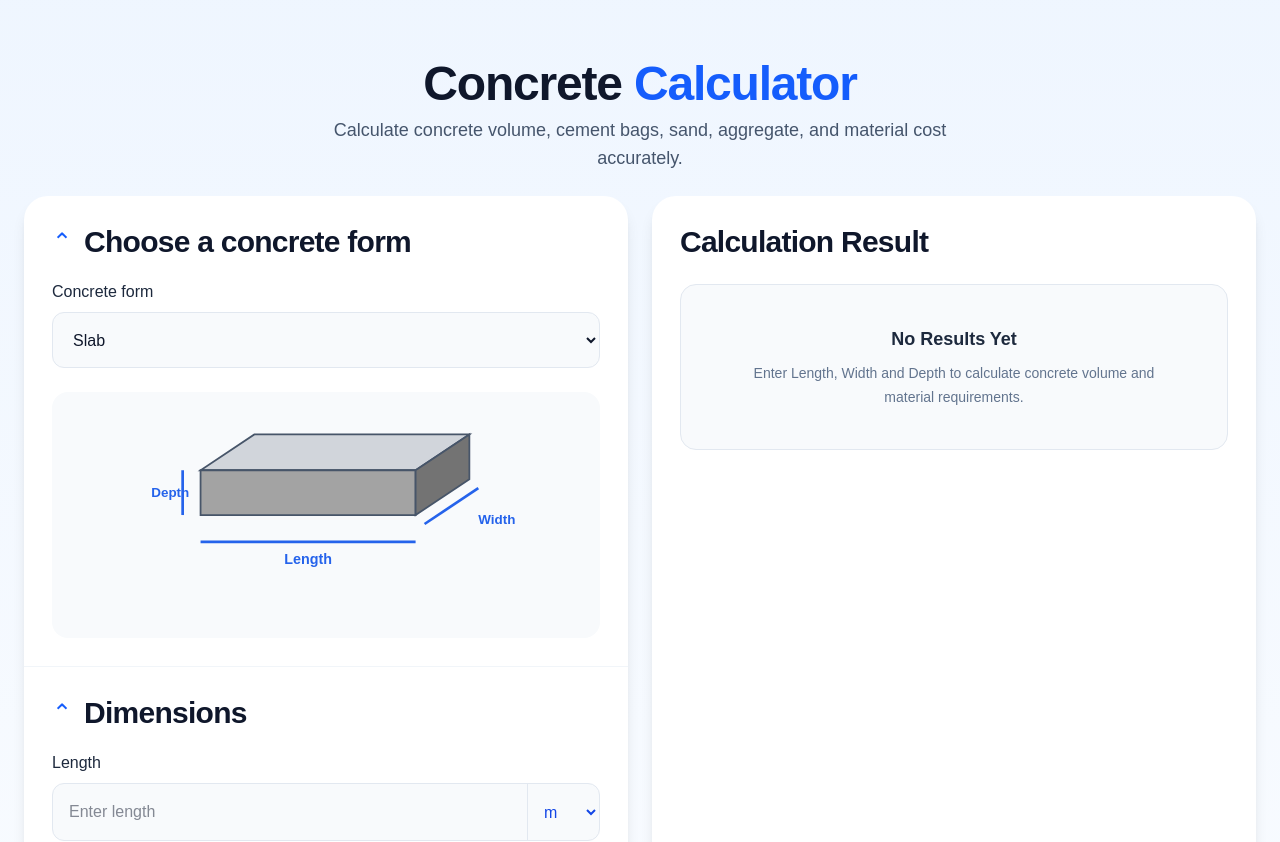
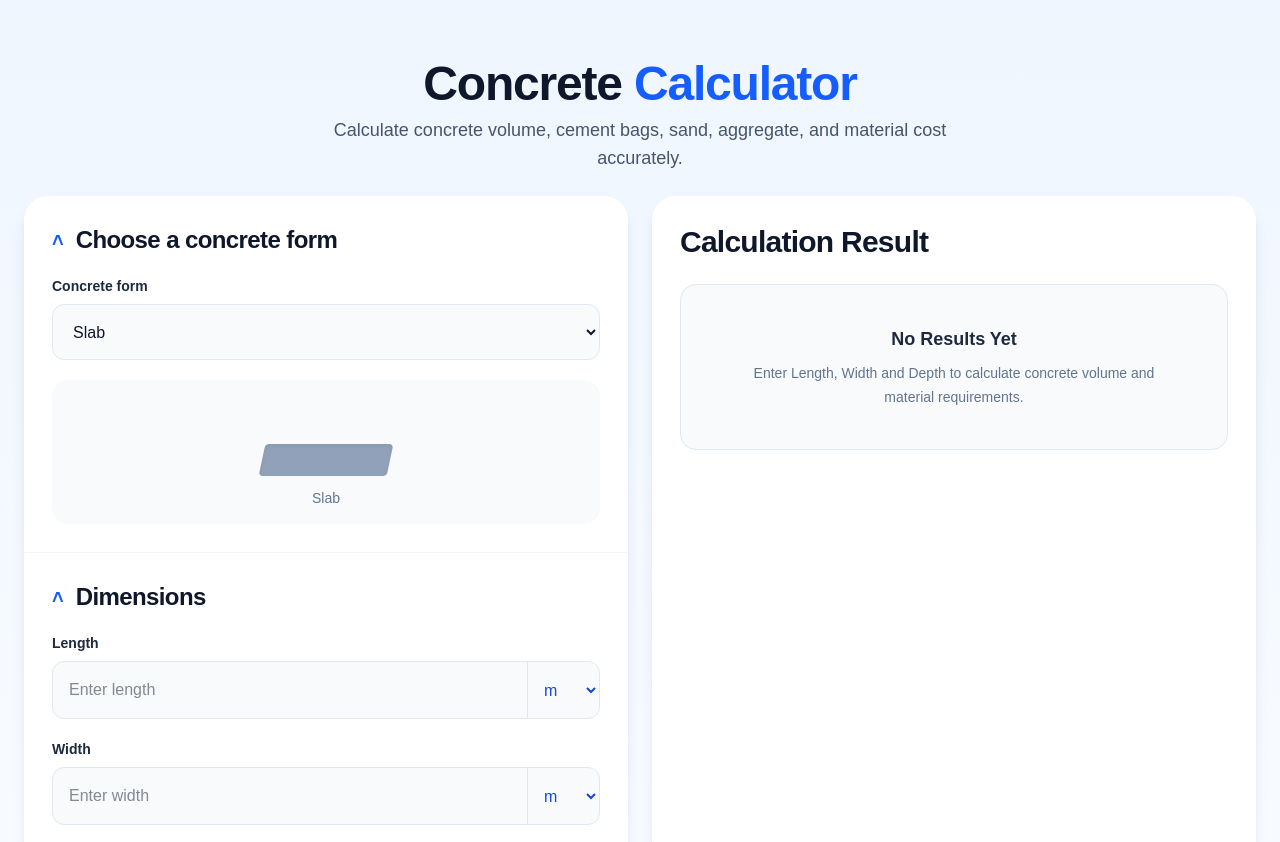
Before and after one commit to km7max-cmd/cornerspan, a Next.js app: page /calculators/concrete in a window 1280 px wide. Shown: the top 842 px of the page. Built offline with nearby package versions, Linux system fonts and the light colour scheme.

Commit message:
Enhance CalculatorForm with unit handling and props update
Refactor CalculatorForm component to include unit types and update props for length, width, depth, and material prices.

```diff
--- a/app/calculators/concrete/components/CalculatorForm.tsx
+++ b/app/calculators/concrete/components/CalculatorForm.tsx
@@ -1,17 +1,42 @@
+type Unit =
+  | "Meter"
+  | "Feet"
+  | "Centimeter"
+  | "Millimeter"
+  | "Inch";
+
+type ConcreteForm =
+  | "Slab"
+  | "Wall"
+  | "Footer"
+  | "Column"
+  | "Curb, Gutter Barrier"
+  | "Stairs";
+
 type CalculatorFormProps = {
+  concreteForm: ConcreteForm;
+  setConcreteForm: (value: ConcreteForm) => void;
+
   length: string;
   width: string;
   depth: string;
   quantity: string;
 
+  lengthUnit: Unit;
+  widthUnit: Unit;
+  depthUnit: Unit;
+
   cementPrice: string;
   sandPrice: string;
   aggregatePrice: string;
 
+  cementUnit: string;
+  sandUnit: string;
+  aggregateUnit: string;
+
   currency: string;
   setCurrency: (value: string) => void;
 
-  unit: string;
   error: string;
 
   setLength: (value: string) => void;
@@ -19,16 +44,22 @@ type CalculatorFormProps = {
   setDepth: (value: string) => void;
   setQuantity: (value: string) => void;
 
+  setLengthUnit: (value: Unit) => void;
+  setWidthUnit: (value: Unit) => void;
+  setDepthUnit: (value: Unit) => void;
+
   setCementPrice: (value: string) => void;
   setSandPrice: (value: string) => void;
   setAggregatePrice: (value: string) => void;
 
-  setUnit: (value: string) => void;
+  setCementUnit: (value: string) => void;
+  setSandUnit: (value: string) => void;
+  setAggregateUnit: (value: string) => void;
 
   onCalculate: () => void;
 };
 
-const concreteForms = [
+const concreteForms: ConcreteForm[] = [
   "Slab",
   "Wall",
   "Footer",
@@ -37,26 +68,57 @@ const concreteForms = [
   "Stairs",
 ];
 
+const unitOptions = [
+  { value: "Meter", label: "m" },
+  { value: "Feet", label: "ft" },
+  { value: "Centimeter", label: "cm" },
+  { value: "Millimeter", label: "mm" },
+  { value: "Inch", label: "in" },
+];
+
 export default function CalculatorForm({
+  concreteForm,
+  setConcreteForm,
+
   length,
   width,
   depth,
   quantity,
+
+  lengthUnit,
+  widthUnit,
+  depthUnit,
+
   cementPrice,
   sandPrice,
   aggregatePrice,
+
+  cementUnit,
+  sandUnit,
+  aggregateUnit,
+
   currency,
   setCurrency,
-  setCementPrice,
-  setSandPrice,
-  setAggregatePrice,
-  unit,
+
   error,
+
   setLength,
   setWidth,
   setDepth,
   setQuantity,
-  setUnit,
+
+  setLengthUnit,
+  setWidthUnit,
+  setDepthUnit,
+
+  setCementPrice,
+  setSandPrice,
+  setAggregatePrice,
+
+  setCementUnit,
+  setSandUnit,
+  setAggregateUnit,
+
   onCalculate,
 }: CalculatorFormProps) {
   const inputClass =
@@ -66,18 +128,26 @@ export default function CalculatorForm({
     "h-14 w-full rounded-xl border border-slate-200 bg-slate-50 px-4 text-base text-slate-900 outline-none transition focus:border-blue-500 focus:bg-white focus:ring-2 focus:ring-blue-100";
 
   const labelClass =
-    "mb-2 block text-base font-medium text-slate-800";
+    "mb-2 block text-sm font-semibold text-slate-800";
+
+  const dimensionSelectClass =
+    "h-14 border-l border-slate-200 bg-transparent px-3 text-blue-700 outline-none";
 
   return (
     <section className="w-full overflow-hidden rounded-3xl bg-white shadow-lg">
 
-      {/* Choose Concrete Form */}
+      {/* =====================================================
+          CHOOSE CONCRETE FORM
+      ====================================================== */}
+
       <div className="p-5 sm:p-7">
 
         <div className="mb-5 flex items-center gap-3">
-          <span className="text-2xl text-blue-600">⌃</span>
+          <span className="text-xl font-bold text-blue-600">
+            ˄
+          </span>
 
-          <h2 className="text-2xl font-bold tracking-tight text-slate-900 sm:text-3xl">
+          <h2 className="text-xl font-bold tracking-tight text-slate-900 sm:text-2xl">
             Choose a concrete form
           </h2>
         </div>
@@ -87,8 +157,13 @@ export default function CalculatorForm({
         </label>
 
         <select
+          value={concreteForm}
+          onChange={(e) =>
+            setConcreteForm(
+              e.target.value as ConcreteForm
+            )
+          }
           className={selectClass}
-          defaultValue="Slab"
         >
           {concreteForms.map((form) => (
             <option key={form} value={form}>
@@ -97,108 +172,54 @@ export default function CalculatorForm({
           ))}
         </select>
 
-        {/* Simple Slab Diagram */}
-        <div className="mt-6 flex justify-center rounded-2xl bg-slate-50 p-5">
-          <svg
-            viewBox="0 0 500 230"
-            className="h-auto w-full max-w-md"
-          >
-            {/* Top */}
-            <polygon
-              points="110,65 350,65 410,25 170,25"
-              fill="#d1d5db"
-              stroke="#475569"
-              strokeWidth="2"
-            />
+        {/* Simple form preview */}
+        <div className="mt-5 flex min-h-36 items-center justify-center rounded-2xl bg-slate-50 p-4">
 
-            {/* Front */}
-            <polygon
-              points="110,65 350,65 350,115 110,115"
-              fill="#a3a3a3"
-              stroke="#475569"
-              strokeWidth="2"
-            />
+          <div className="text-center">
 
-            {/* Side */}
-            <polygon
-              points="350,65 410,25 410,75 350,115"
-              fill="#737373"
-              stroke="#475569"
-              strokeWidth="2"
-            />
+            <div className="mx-auto mb-3 flex h-20 w-32 items-end justify-center">
 
-            {/* Length */}
-            <line
-              x1="110"
-              y1="145"
-              x2="350"
-              y2="145"
-              stroke="#2563eb"
-              strokeWidth="3"
-            />
+              {concreteForm === "Column" ? (
+                <div className="h-20 w-12 rounded-sm bg-slate-400 shadow-inner" />
+              ) : concreteForm === "Wall" ? (
+                <div className="h-14 w-32 rounded-sm bg-slate-400 shadow-inner" />
+              ) : concreteForm === "Stairs" ? (
+                <div className="flex h-16 w-32 items-end gap-1">
+                  <div className="h-4 w-7 bg-slate-400" />
+                  <div className="h-8 w-7 bg-slate-400" />
+                  <div className="h-12 w-7 bg-slate-400" />
+                  <div className="h-16 w-7 bg-slate-400" />
+                </div>
+              ) : concreteForm === "Footer" ? (
+                <div className="h-10 w-32 rounded-sm border-4 border-slate-500 bg-slate-300" />
+              ) : (
+                <div className="h-8 w-32 -skew-x-12 rounded-sm bg-slate-400 shadow-inner" />
+              )}
 
-            <text
-              x="230"
-              y="170"
-              textAnchor="middle"
-              fill="#2563eb"
-              fontSize="16"
-              fontWeight="600"
-            >
-              Length
-            </text>
+            </div>
 
-            {/* Width */}
-            <line
-              x1="360"
-              y1="125"
-              x2="420"
-              y2="85"
-              stroke="#2563eb"
-              strokeWidth="3"
-            />
+            <p className="text-sm font-medium text-slate-500">
+              {concreteForm}
+            </p>
 
-            <text
-              x="420"
-              y="125"
-              fill="#2563eb"
-              fontSize="15"
-              fontWeight="600"
-            >
-              Width
-            </text>
+          </div>
 
-            {/* Depth */}
-            <line
-              x1="90"
-              y1="65"
-              x2="90"
-              y2="115"
-              stroke="#2563eb"
-              strokeWidth="3"
-            />
-
-            <text
-              x="55"
-              y="95"
-              fill="#2563eb"
-              fontSize="15"
-              fontWeight="600"
-            >
-              Depth
-            </text>
-          </svg>
         </div>
 
       </div>
 
-      {/* Dimensions */}
+      {/* =====================================================
+          DIMENSIONS
+      ====================================================== */}
+
       <div className="border-t border-slate-100 p-5 sm:p-7">
 
         <div className="mb-5 flex items-center gap-3">
-          <span className="text-2xl text-blue-600">⌃</span>
+          <span className="text-xl font-bold text-blue-600">
+            ˄
+          </span>
 
-          <h2 className="text-2xl font-bold tracking-tight text-slate-900 sm:text-3xl">
+          <h2 className="text-xl font-bold tracking-tight text-slate-900 sm:text-2xl">
             Dimensions
           </h2>
         </div>
@@ -206,6 +227,7 @@ export default function CalculatorForm({
         <div className="space-y-5">
 
           {/* Length */}
+
           <div>
             <label className={labelClass}>
               Length
@@ -218,27 +240,37 @@ export default function CalculatorForm({
                 min="0"
                 step="any"
                 value={length}
-                onChange={(e) => setLength(e.target.value)}
+                onChange={(e) =>
+                  setLength(e.target.value)
+                }
                 placeholder="Enter length"
                 className="h-14 min-w-0 flex-1 bg-transparent px-4 text-base text-slate-900 outline-none"
               />
 
               <select
-                value={unit}
-                onChange={(e) => setUnit(e.target.value)}
-                className="h-14 border-l border-slate-200 bg-transparent px-3 text-blue-700 outline-none"
+                value={lengthUnit}
+                onChange={(e) =>
+                  setLengthUnit(
+                    e.target.value as Unit
+                  )
+                }
+                className={dimensionSelectClass}
               >
-                <option value="Meter">m</option>
-                <option value="Feet">ft</option>
-                <option value="Centimeter">cm</option>
-                <option value="Millimeter">mm</option>
-                <option value="Inch">in</option>
+                {unitOptions.map((unit) => (
+                  <option
+                    key={unit.value}
+                    value={unit.value}
+                  >
+                    {unit.label}
+                  </option>
+                ))}
               </select>
 
             </div>
           </div>
 
           {/* Width */}
+
           <div>
             <label className={labelClass}>
               Width
@@ -251,30 +283,43 @@ export default function CalculatorForm({
                 min="0"
                 step="any"
                 value={width}
-                onChange={(e) => setWidth(e.target.value)}
+                onChange={(e) =>
+                  setWidth(e.target.value)
+                }
                 placeholder="Enter width"
                 className="h-14 min-w-0 flex-1 bg-transparent px-4 text-base text-slate-900 outline-none"
               />
 
               <select
-                value={unit}
-                onChange={(e) => setUnit(e.target.value)}
-                className="h-14 border-l border-slate-200 bg-transparent px-3 text-blue-700 outline-none"
+                value={widthUnit}
+                onChange={(e) =>
+                  setWidthUnit(
+                    e.target.value as Unit
+                  )
+                }
+                className={dimensionSelectClass}
               >
-                <option value="Meter">m</option>
-                <option value="Feet">ft</option>
-                <option value="Centimeter">cm</option>
-                <option value="Millimeter">mm</option>
-                <option value="Inch">in</option>
+                {unitOptions.map((unit) => (
+                  <option
+                    key={unit.value}
+                    value={unit.value}
+                  >
+                    {unit.label}
+                  </option>
+                ))}
               </select>
 
             </div>
           </div>
 
-          {/* Depth */}
+          {/* Depth / Height */}
+
           <div>
             <label className={labelClass}>
-              Height / Depth
+              {concreteForm === "Column" ||
+              concreteForm === "Wall"
+                ? "Height"
+                : "Height / Depth"}
             </label>
 
             <div className="flex overflow-hidden rounded-xl border border-slate-200 bg-slate-50 focus-within:border-blue-500 focus-within:ring-2 focus-within:ring-blue-100">
@@ -284,27 +329,37 @@ export default function CalculatorForm({
                 min="0"
                 step="any"
                 value={depth}
-                onChange={(e) => setDepth(e.target.value)}
-                placeholder="Enter depth"
+                onChange={(e) =>
+                  setDepth(e.target.value)
+                }
+                placeholder="Enter height / depth"
                 className="h-14 min-w-0 flex-1 bg-transparent px-4 text-base text-slate-900 outline-none"
               />
 
               <select
-                value={unit}
-                onChange={(e) => setUnit(e.target.value)}
-                className="h-14 border-l border-slate-200 bg-transparent px-3 text-blue-700 outline-none"
+                value={depthUnit}
+                onChange={(e) =>
+                  setDepthUnit(
+                    e.target.value as Unit
+                  )
+                }
+                className={dimensionSelectClass}
               >
-                <option value="Meter">m</option>
-                <option value="Feet">ft</option>
-                <option value="Centimeter">cm</option>
-                <option value="Millimeter">mm</option>
-                <option value="Inch">in</option>
+                {unitOptions.map((unit) => (
+                  <option
+                    key={unit.value}
+                    value={unit.value}
+                  >
+                    {unit.label}
+                  </option>
+                ))}
               </select>
 
             </div>
           </div>
 
           {/* Quantity */}
+
           <div>
             <label className={labelClass}>
               Quantity
@@ -317,11 +372,14 @@ export default function CalculatorForm({
                 min="1"
                 step="1"
                 value={quantity}
-                onChange={(e) => setQuantity(e.target.value)}
+                onChange={(e) =>
+                  setQuantity(e.target.value)
+                }
                 className="h-14 min-w-0 flex-1 bg-transparent px-4 text-base text-slate-900 outline-none"
+                placeholder="1"
               />
 
-              <div className="flex items-center border-l border-slate-200 px-4 text-slate-500">
+              <div className="flex items-center border-l border-slate-200 px-4 text-sm text-slate-500">
                 pieces
               </div>
 
@@ -329,9 +387,13 @@ export default function CalculatorForm({
           </div>
 
         </div>
+
       </div>
 
-      {/* Currency */}
+      {/* =====================================================
+          CURRENCY
+      ====================================================== */}
+
       <div className="border-t border-slate-100 p-5 sm:p-7">
 
         <label className={labelClass}>
@@ -340,30 +402,57 @@ export default function CalculatorForm({
 
         <select
           value={currency}
-          onChange={(e) => setCurrency(e.target.value)}
+          onChange={(e) =>
+            setCurrency(e.target.value)
+          }
           className={selectClass}
         >
-          <option value="USD">🇺🇸 US Dollar ($)</option>
-          <option value="INR">🇮🇳 Indian Rupee (₹)</option>
-          <option value="EUR">🇪🇺 Euro (€)</option>
-          <option value="GBP">🇬🇧 British Pound (£)</option>
-          <option value="AED">🇦🇪 UAE Dirham (AED)</option>
-          <option value="AUD">🇦🇺 Australian Dollar (A$)</option>
-          <option value="CAD">🇨🇦 Canadian Dollar (C$)</option>
+          <option value="USD">
+            🇺🇸 US Dollar ($)
+          </option>
+
+          <option value="INR">
+            🇮🇳 Indian Rupee (₹)
+          </option>
+
+          <option value="EUR">
+            🇪🇺 Euro (€)
+          </option>
+
+          <option value="GBP">
+            🇬🇧 British Pound (£)
+          </option>
+
+          <option value="AED">
+            🇦🇪 UAE Dirham (AED)
+          </option>
+
+          <option value="AUD">
+            🇦🇺 Australian Dollar (A$)
+          </option>
+
+          <option value="CAD">
+            🇨🇦 Canadian Dollar (C$)
+          </option>
+
         </select>
 
       </div>
 
-      {/* Material Prices */}
+      {/* =====================================================
+          MATERIAL PRICES
+      ====================================================== */}
+
       <div className="border-t border-slate-100 p-5 sm:p-7">
 
-        <h3 className="mb-5 text-2xl font-bold text-slate-900">
+        <h3 className="mb-5 text-xl font-bold text-slate-900 sm:text-2xl">
           Material Prices
         </h3>
 
         <div className="space-y-4">
 
           {/* Cement */}
+
           <div>
             <label className={labelClass}>
               Cement
@@ -376,19 +465,32 @@ export default function CalculatorForm({
                 min="0"
                 step="any"
                 value={cementPrice}
-                onChange={(e) => setCementPrice(e.target.value)}
+                onChange={(e) =>
+                  setCementPrice(
+                    e.target.value
+                  )
+                }
+                placeholder="450"
                 className="h-14 min-w-0 flex-1 bg-transparent px-4 text-base text-slate-900 outline-none"
-                placeholder="450"
               />
 
-              <select className="h-14 border-l border-slate-200 bg-transparent px-3 text-blue-700 outline-none">
-                <option>/ Bag</option>
+              <select
+                value={cementUnit}
+                onChange={(e) =>
+                  setCementUnit(e.target.value)
+                }
+                className={dimensionSelectClass}
+              >
+                <option value="Bag">
+                  / Bag
+                </option>
               </select>
 
             </div>
           </div>
 
           {/* Sand */}
+
           <div>
             <label className={labelClass}>
               Sand
@@ -401,20 +503,36 @@ export default function CalculatorForm({
                 min="0"
                 step="any"
                 value={sandPrice}
-                onChange={(e) => setSandPrice(e.target.value)}
+                onChange={(e) =>
+                  setSandPrice(
+                    e.target.value
+                  )
+                }
+                placeholder="1800"
                 className="h-14 min-w-0 flex-1 bg-transparent px-4 text-base text-slate-900 outline-none"
-                placeholder="1800"
               />
 
-              <select className="h-14 border-l border-slate-200 bg-transparent px-3 text-blue-700 outline-none">
-                <option>/ m³</option>
-                <option>/ ft³</option>
+              <select
+                value={sandUnit}
+                onChange={(e) =>
+                  setSandUnit(e.target.value)
+                }
+                className={dimensionSelectClass}
+              >
+                <option value="m3">
+                  / m³
+                </option>
+
+                <option value="ft3">
+                  / ft³
+                </option>
               </select>
 
             </div>
           </div>
 
           {/* Aggregate */}
+
           <div>
             <label className={labelClass}>
               Aggregate
@@ -427,30 +545,54 @@ export default function CalculatorForm({
                 min="0"
                 step="any"
                 value={aggregatePrice}
-                onChange={(e) => setAggregatePrice(e.target.value)}
+                onChange={(e) =>
+                  setAggregatePrice(
+                    e.target.value
+                  )
+                }
+                placeholder="1400"
                 className="h-14 min-w-0 flex-1 bg-transparent px-4 text-base text-slate-900 outline-none"
-                placeholder="1400"
               />
 
-              <select className="h-14 border-l border-slate-200 bg-transparent px-3 text-blue-700 outline-none">
-                <option>/ m³</option>
-                <option>/ ft³</option>
+              <select
+                value={aggregateUnit}
+                onChange={(e) =>
+                  setAggregateUnit(
+                    e.target.value
+                  )
+                }
+                className={dimensionSelectClass}
+              >
+                <option value="m3">
+                  / m³
+                </option>
+
+                <option value="ft3">
+                  / ft³
+                </option>
               </select>
 
             </div>
           </div>
 
         </div>
+
       </div>
 
-      {/* Error */}
+      {/* =====================================================
+          ERROR
+      ====================================================== */}
+
       {error && (
         <div className="mx-5 mb-4 rounded-xl border border-red-100 bg-red-50 p-3 text-sm font-medium text-red-600 sm:mx-7">
           {error}
         </div>
       )}
 
-      {/* Calculate */}
+      {/* =====================================================
+          CALCULATE
+      ====================================================== */}
+
       <div className="p-5 pt-0 sm:px-7 sm:pb-7">
 
         <button
```
